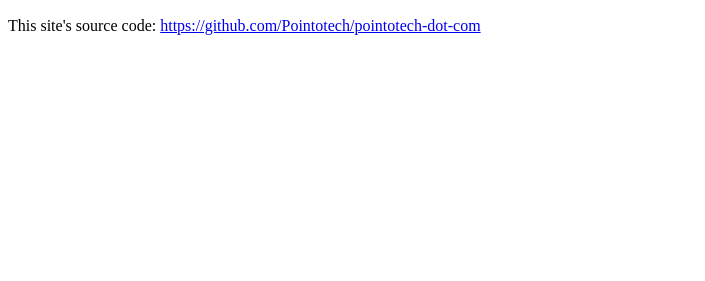
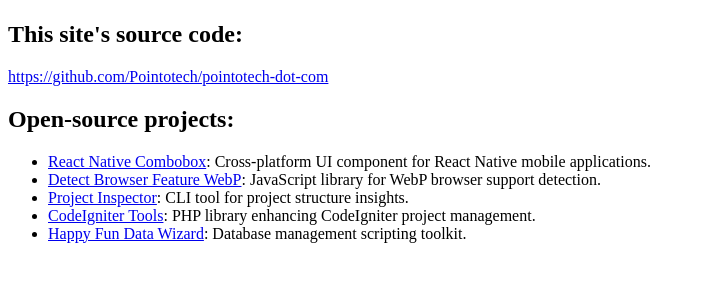
Before and after one commit to Pointotech/pointotech-dot-com, a plain HTML site: page site/index.html in a window 1280 px wide. Shown: the part 417-698 px from the top of the page, without its empty margins (0-705 px from the left). Drawn offline with Linux system fonts and the light colour scheme.

Commit message:
Add open-source project links.

```diff
--- a/site/index.html
+++ b/site/index.html
@@ -11,9 +11,51 @@
 
     <img src="https://www.authentikcanada.com/images/section/images_list/1-site-historique-maritime-phare_12861.jpg" />
 
+    <h2>This site's source code:</h2>
     <p>
-      This site's source code:
-      <a href="https://github.com/Pointotech/pointotech-dot-com">https://github.com/Pointotech/pointotech-dot-com</a>
+      <a
+        href="https://github.com/Pointotech/pointotech-dot-com"
+        target="_blank"
+      >https://github.com/Pointotech/pointotech-dot-com</a>
     </p>
+
+    <h2>Open-source projects:</h2>
+    <ul>
+      <li>
+        <a
+          href="https://www.npmjs.com/package/@pointotech/react-native-combobox"
+          target="_blank"
+        >React Native Combobox</a>:
+        Cross-platform UI component for React Native mobile applications.
+      </li>
+      <li>
+        <a
+          href="https://www.npmjs.com/package/@pointotech/detect-browser-feature-webp"
+          target="_blank"
+        >Detect Browser Feature WebP</a>:
+        JavaScript library for WebP browser support detection.
+      </li>
+      <li>
+        <a
+          href="https://www.npmjs.com/package/@pointotech/project-inspector"
+          target="_blank"
+        >Project Inspector</a>:
+        CLI tool for project structure insights.
+      </li>
+      <li>
+        <a
+          href="https://packagist.org/packages/pointotech/code-igniter-tools"
+          target="_blank"
+        >CodeIgniter Tools</a>:
+        PHP library enhancing CodeIgniter project management.
+      </li>
+      <li>
+        <a
+          href="https://github.com/Pointotech/happy-fun-data-wizard"
+          target="_blank"
+        >Happy Fun Data Wizard</a>:
+        Database management scripting toolkit.
+      </li>
+    </ul>
   </body>
 </html>
```
